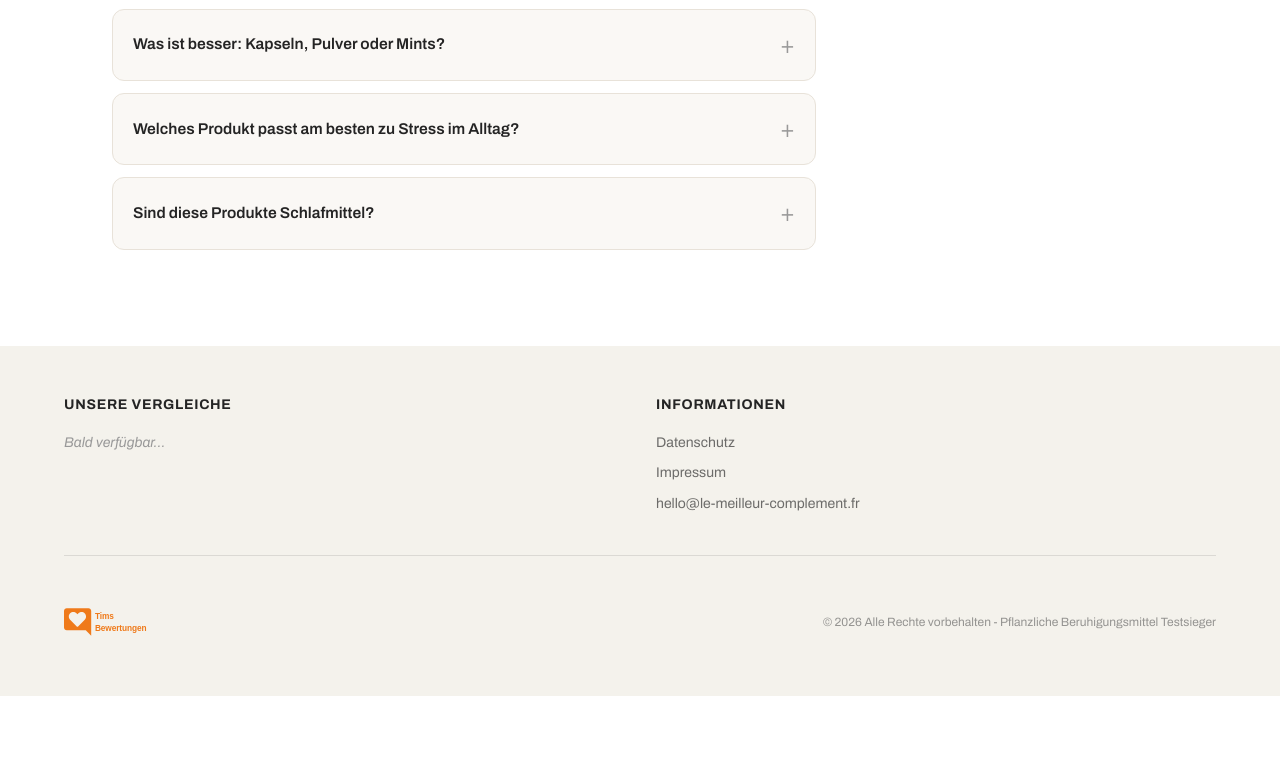
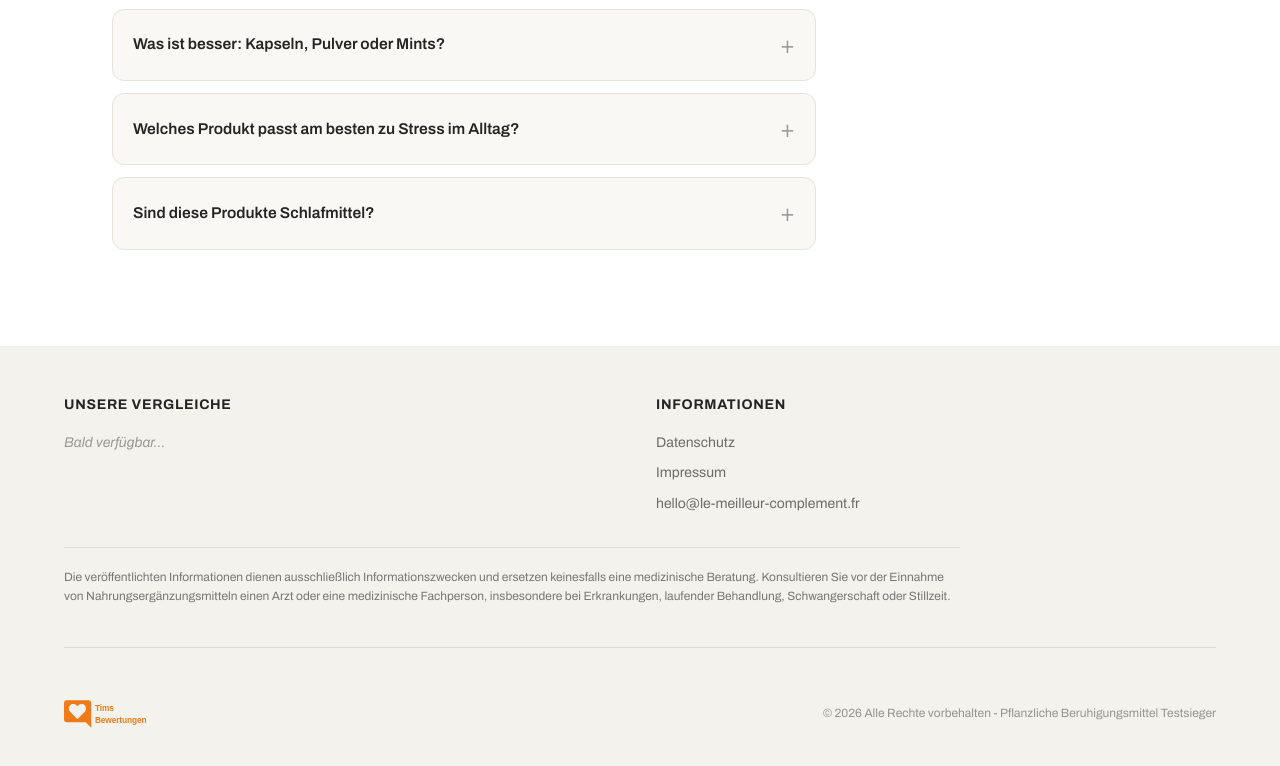
Before and after one commit to LMCORP93/emd-pflanzliche-beruhigungsmittel-testsieger, an Astro site: page / in a window 1280 px wide. Shown: the part 9451-10217 px from the top of the page. Before the commit the page ends 10147 px from the top, so only its background shows below. Built offline with nearby package versions, Linux system fonts and the light colour scheme; Astro itself is replaced by a stand-in of ours.

Commit message:
fix: add medical disclaimer to footer

```diff
--- a/src/components/Footer.astro
+++ b/src/components/Footer.astro
@@ -84,6 +84,8 @@ const infoLinks: NavLink[] = [
       </div>
 
     </div>
+
+    <p class="footer_medical-disclaimer">Die veröffentlichten Informationen dienen ausschließlich Informationszwecken und ersetzen keinesfalls eine medizinische Beratung. Konsultieren Sie vor der Einnahme von Nahrungsergänzungsmitteln einen Arzt oder eine medizinische Fachperson, insbesondere bei Erkrankungen, laufender Behandlung, Schwangerschaft oder Stillzeit.</p>
 
     <!-- Bottom sub-footer: logo + copyright aligned on same row -->
     <div class="footer_sub">
@@ -189,6 +191,18 @@ const infoLinks: NavLink[] = [
     object-fit: contain;
   }
 
+
+  .footer_medical-disclaimer {
+    max-width: 56rem;
+    margin: 2rem 0 0;
+    padding-top: 1.25rem;
+    border-top: 1px solid rgba(36, 36, 36, 0.12);
+    color: #555;
+    font-size: 12px;
+    line-height: 1.6;
+    opacity: 0.78;
+  }
+
   .footer_copyright {
     margin: 0;
     font-size: 12px;
```
